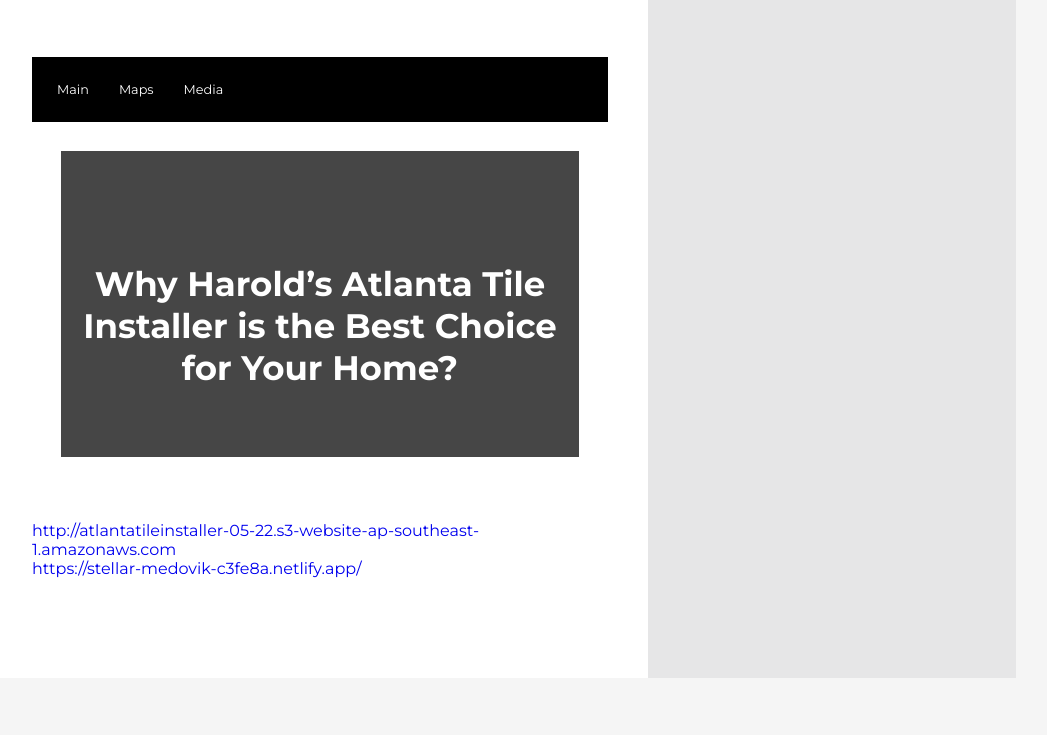
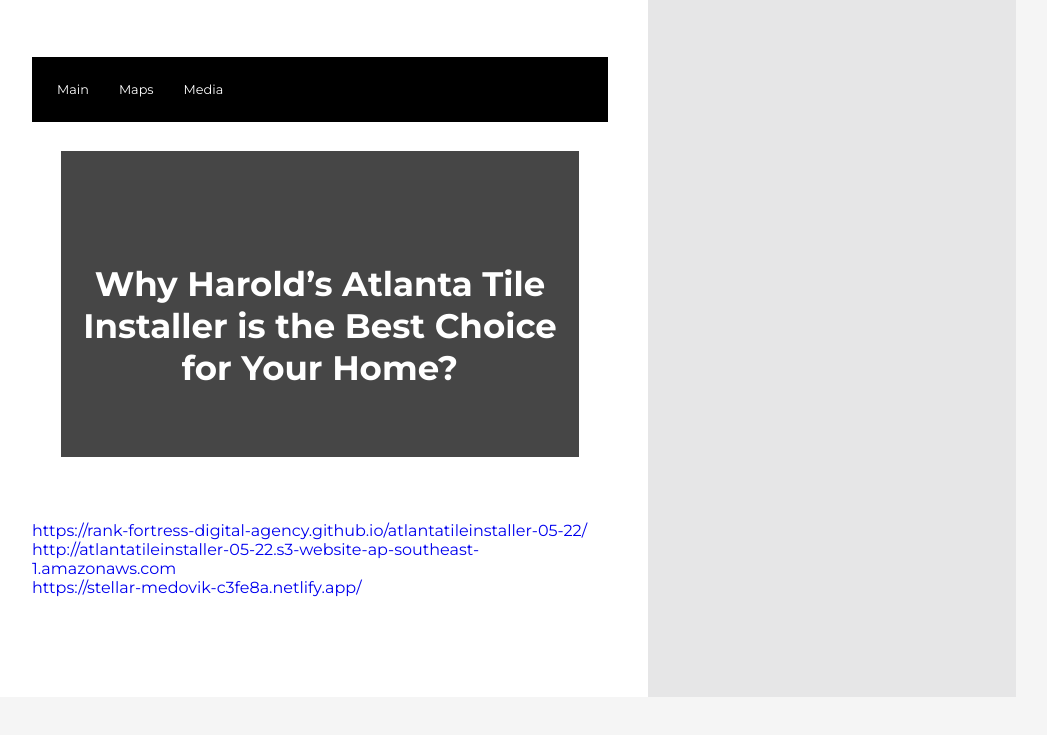
Before and after one commit to Rank-Fortress-Digital-Agency/atlantatileinstaller-05-22, a plain HTML site: page index.html in a window 1280 px wide. Shown: the part 7730-8465 px from the top of the page, without its empty margins (136-1183 px from the left). Drawn offline with Linux system fonts and the light colour scheme.

Commit message:
Add files via upload

```diff
--- a/index.html
+++ b/index.html
@@ -365,7 +365,7 @@
       <section>
 
         <a target="_bLank"
-            href="https://rank-fortress-digital-agency.github.io/atlantatileinstaller-05-22/https://rank-fortress-digital-agency.github.io/atlantatileinstaller-05-22/</a><br>
+            href="https://rank-fortress-digital-agency.github.io/atlantatileinstaller-05-22/">https://rank-fortress-digital-agency.github.io/atlantatileinstaller-05-22/</a><br>
         <a target="_bLank"
             href="http://atlantatileinstaller-05-22.s3-website-ap-southeast-1.amazonaws.com">http://atlantatileinstaller-05-22.s3-website-ap-southeast-1.amazonaws.com</a><br>
         <a target="_bLank"
```
